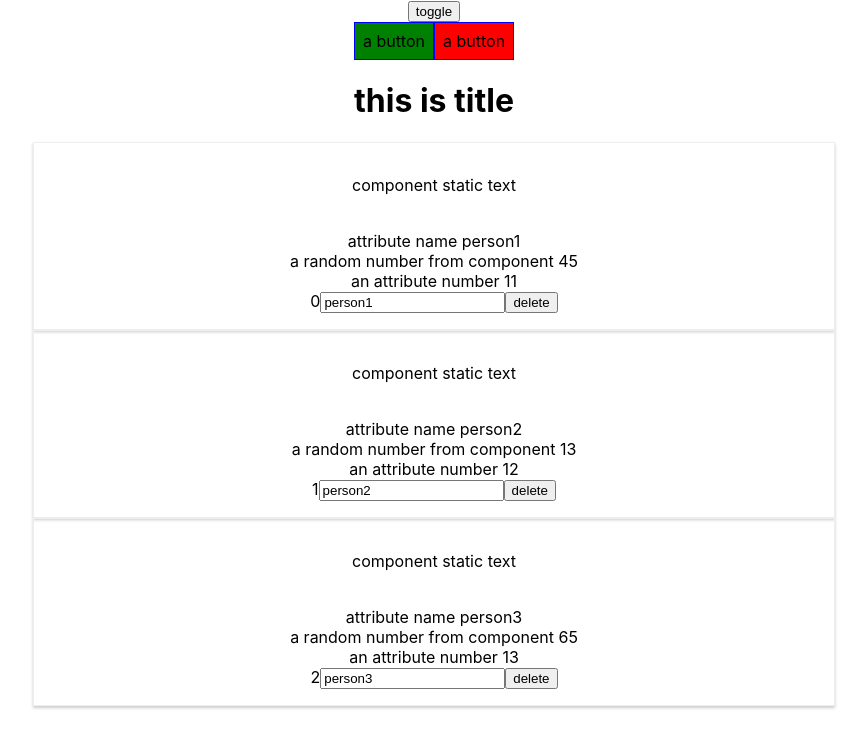
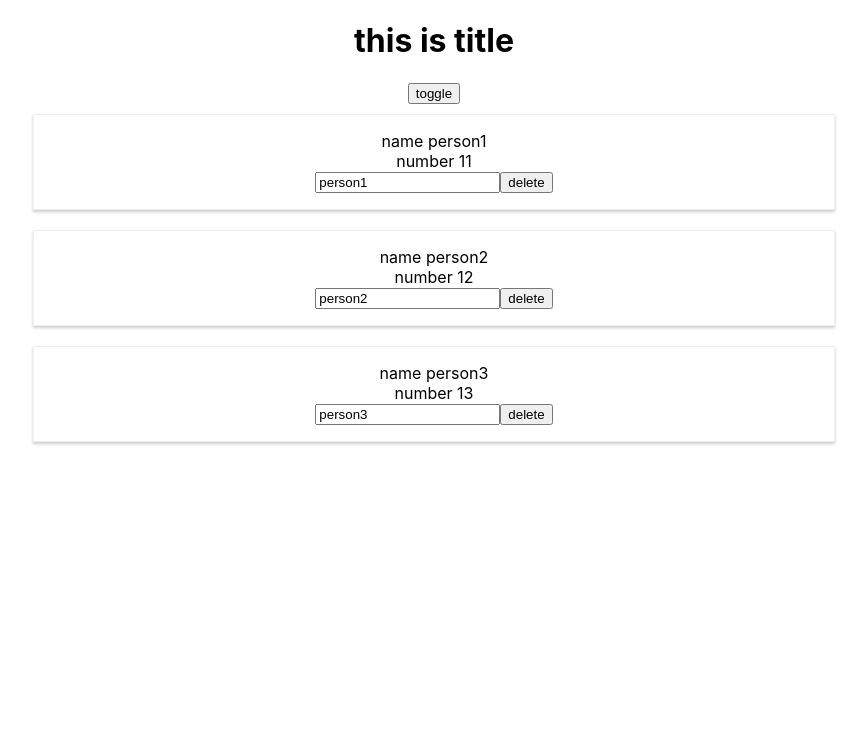
Before and after one commit to Akatsuki-Ryu/fullstackreacttemplate, a React (Create React App) app in the folder client/: page / in a window 1280 px wide. Shown: the top 748 px of the page, without its empty margins (206-1073 px from the left). Built offline with nearby package versions, Linux system fonts and the light colour scheme.

Commit message:
code cleanup

```diff
--- a/client/src/App.js
+++ b/client/src/App.js
@@ -47,7 +47,7 @@ class App extends Component {
         })
     }
 
-    namechangedhandler = (event,index) => {
+    namechangedhandler = (event, index) => {
         console.log("namechanged  ");
 
 
@@ -68,17 +68,14 @@ class App extends Component {
         // })
 
 
-
         //search index and update the value
         const newpersondata = [...this.state.persons];
         newpersondata[index].name = event.target.value;
         this.setState(
             {
-                persons:newpersondata
+                persons: newpersondata
             }
         )
-
-
 
 
         // this.setState({
@@ -139,24 +136,23 @@ class App extends Component {
         if (this.state.showperson === true) {
             person = (
                 <div>
-                    <button
-                        className="testbutton"
-                        onClick={() => this.buttonclickhandler("name from arrow green")}>a button
-                    </button>
-                    <button
-                        style={inlinestyle}
-                        onClick={() => this.buttonclickhandler("name from arrow red")}>a button
-                    </button>
-                    <h1>this is title </h1>
-                    {this.state.persons.map((data,index ) => {
+                    {/*<button*/}
+                    {/*    className="testbutton"*/}
+                    {/*    onClick={() => this.buttonclickhandler("name from arrow green")}>a button*/}
+                    {/*</button>*/}
+                    {/*<button*/}
+                    {/*    style={inlinestyle}*/}
+                    {/*    onClick={() => this.buttonclickhandler("name from arrow red")}>a button*/}
+                    {/*</button>*/}
+
+                    {this.state.persons.map((data, index) => {
                         return (
                             <Personcomponent
                                 key={data.id}
                                 nameattr={data.name}
                                 ageattr={data.age}
-                                clickattr={this.buttonclickhandler.bind(this, 'component', 12)}
-                                namechangedattr={(event)=>this.namechangedhandler(event,index)}
-                                deltepersonattr={() => this.deletepersonhandler(index)}>{index}
+                                namechangedattr={(event) => this.namechangedhandler(event, index)}
+                                deltepersonattr={() => this.deletepersonhandler(index)}>
                             </Personcomponent>
                         );
                     })}
@@ -166,11 +162,13 @@ class App extends Component {
         }
         return (
             <div className="App">
+
+                <h1>this is title </h1>
+
                 <button
                     onClick={this.togglelisthandler}>toggle
                 </button>
                 {person}
-
 
             </div>
         )
--- a/client/src/component/person.css
+++ b/client/src/component/person.css
@@ -1,6 +1,6 @@
 .Person {
     width: 60%;
-    margin: auto;
+    margin: 10px auto 20px auto ;
     border: 1px solid #eeeeee;
     box-shadow: 0 2px 3px #cccccc;
     padding: 16px;
--- a/client/src/component/person.js
+++ b/client/src/component/person.js
@@ -9,17 +9,13 @@ class Personcomponent extends Component {
         }
         return (
             <div className="Person">
-                {/*<button onClick={this.props.clickattr}>in component </button>*/}
-                <p>component static text</p>
+                {/*<p>component static text</p>*/}
+                name {this.props.nameattr}
                 <br/>
-                attribute name {this.props.nameattr}
-                <br/>
-                a random number from component {randomnum()}
-                <br/>
-                an attribute number {this.props.ageattr}
+                number {this.props.ageattr}
                 <br/>
                 {this.props.children}
-                <input type="text" value={this.props.nameattr} onChange={this.props.namechangedattr} />
+                <input type="text" value={this.props.nameattr} onChange={this.props.namechangedattr}/>
                 <button onClick={this.props.deltepersonattr}>delete</button>
             </div>
         );
```
